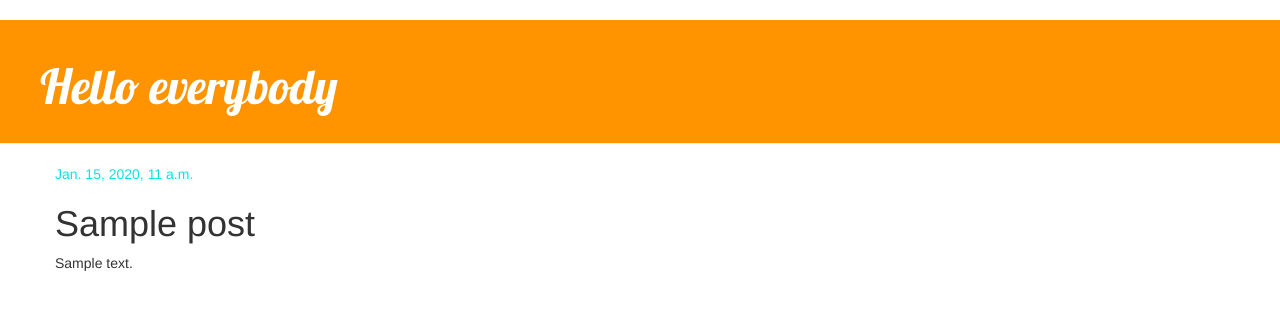
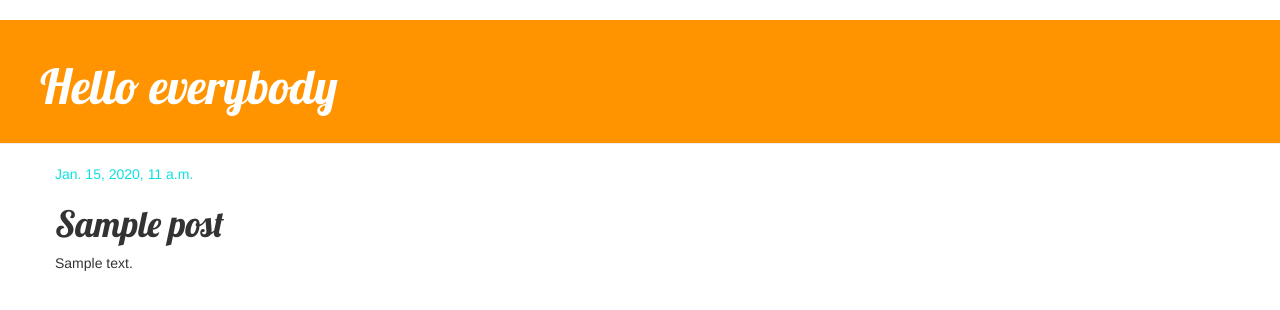
Before and after one commit to LenkaSeg/django-blog, a Django app: page /post/1/ in a window 1280 px wide. Shown: the top 310 px of the page. Run offline with Django 3.2, Linux system fonts and the light colour scheme; tables that the repository leaves empty hold one stand-in row (values such as "Sample post"); some libraries are stand-ins or nearby versions.

Commit message:
Fixed lobster font for the post_detail
Closes LenkaSeg/my-first-blog#1

```diff
--- a/blog/static/css/blog.css
+++ b/blog/static/css/blog.css
@@ -25,7 +25,7 @@ body {
 }
 
 h1, h2, h3, h4 {
-    font-family; 'Lobster', cursive;
+    font-family: 'Lobster', cursive;
 }
 
 .date {
```
